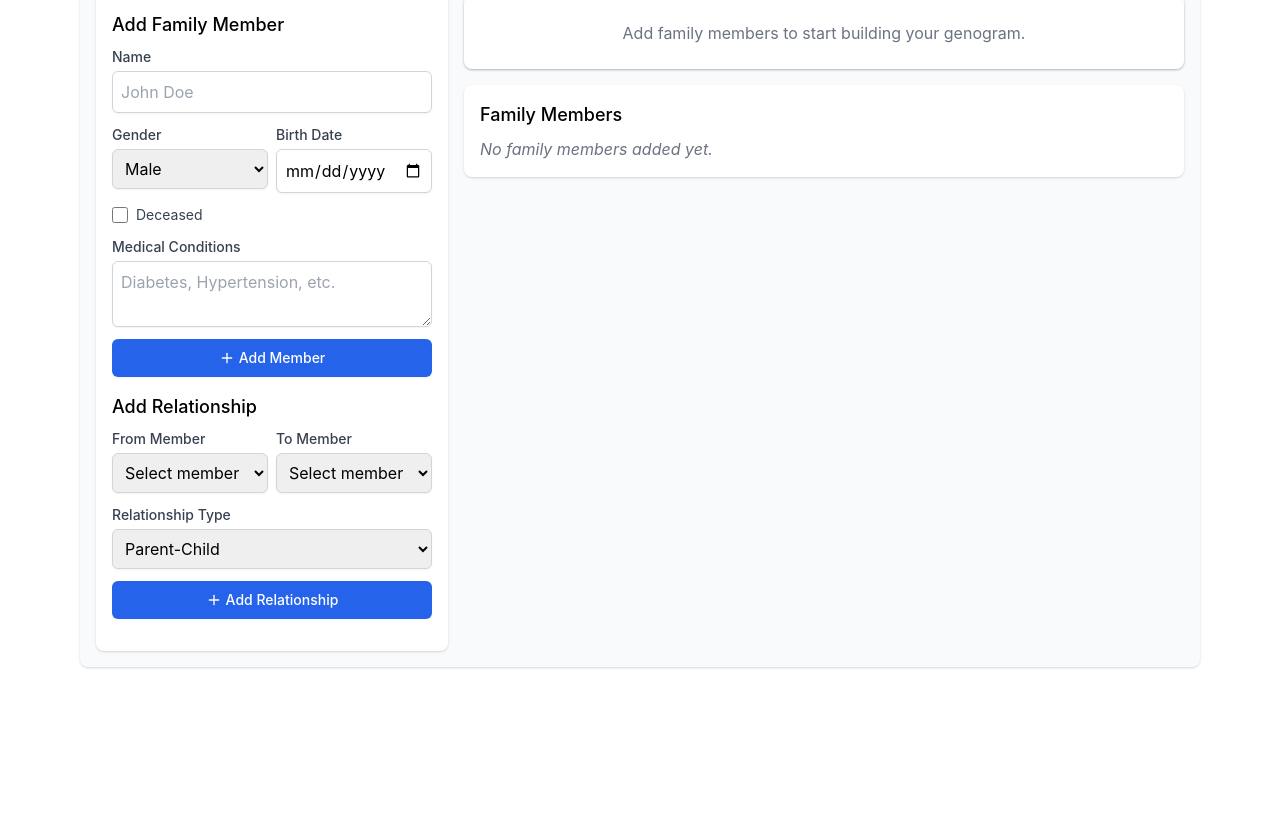
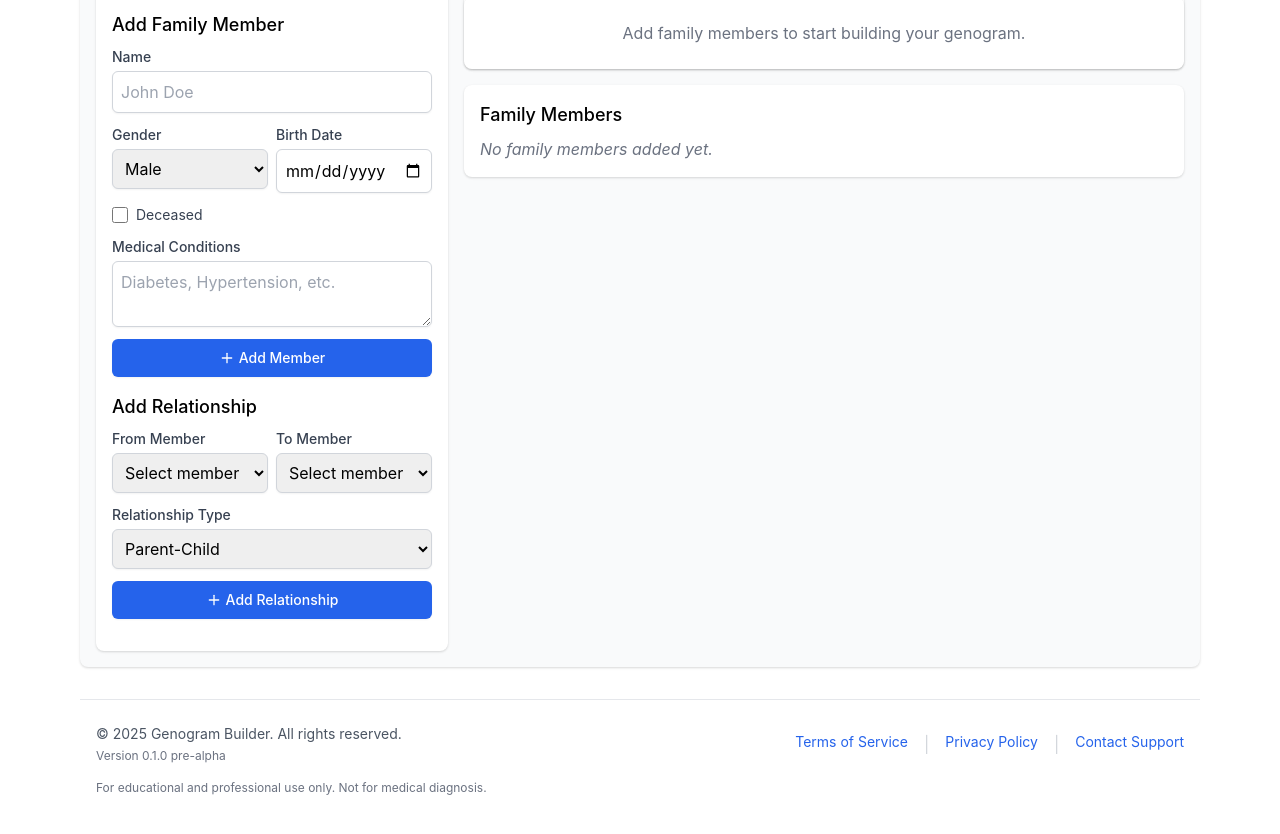
Before and after one commit to mfranco1/genogram-builder, a React (Create React App) app: page / in a window 1280 px wide. Shown: the part 180-1014 px from the top of the page. Before the commit the page ends 863 px from the top, so only its background shows below. Built offline with nearby package versions, Linux system fonts and the light colour scheme.

Commit message:
Add: footer

```diff
--- a/src/App.js
+++ b/src/App.js
@@ -338,6 +338,28 @@ export default function GenogramApp() {
           familyMembers={familyMembers}
         />
       )}
+
+      {/* Footer */}
+      <footer className="mt-8 py-6 border-t border-gray-200">
+        <div className="max-w-6xl mx-auto px-4">
+          <div className="flex flex-col md:flex-row justify-between items-center">
+            <div className="mb-4 md:mb-0">
+              <p className="text-sm text-gray-600">&copy; {new Date().getFullYear()} Genogram Builder. All rights reserved.</p>
+              <p className="text-xs text-gray-500 mt-1">Version 0.1.0 pre-alpha</p>
+            </div>
+            <div className="flex space-x-4">
+              <a href="#" className="text-sm text-blue-600 hover:underline">Terms of Service</a>
+              <span className="text-gray-300">|</span>
+              <a href="#" className="text-sm text-blue-600 hover:underline">Privacy Policy</a>
+              <span className="text-gray-300">|</span>
+              <a href="mailto:support@genogrambuilder.com" className="text-sm text-blue-600 hover:underline">Contact Support</a>
+            </div>
+          </div>
+          <div className="mt-4 text-center md:text-left">
+            <p className="text-xs text-gray-500">For educational and professional use only. Not for medical diagnosis.</p>
+          </div>
+        </div>
+      </footer>
     </div>
   );
 }
```
